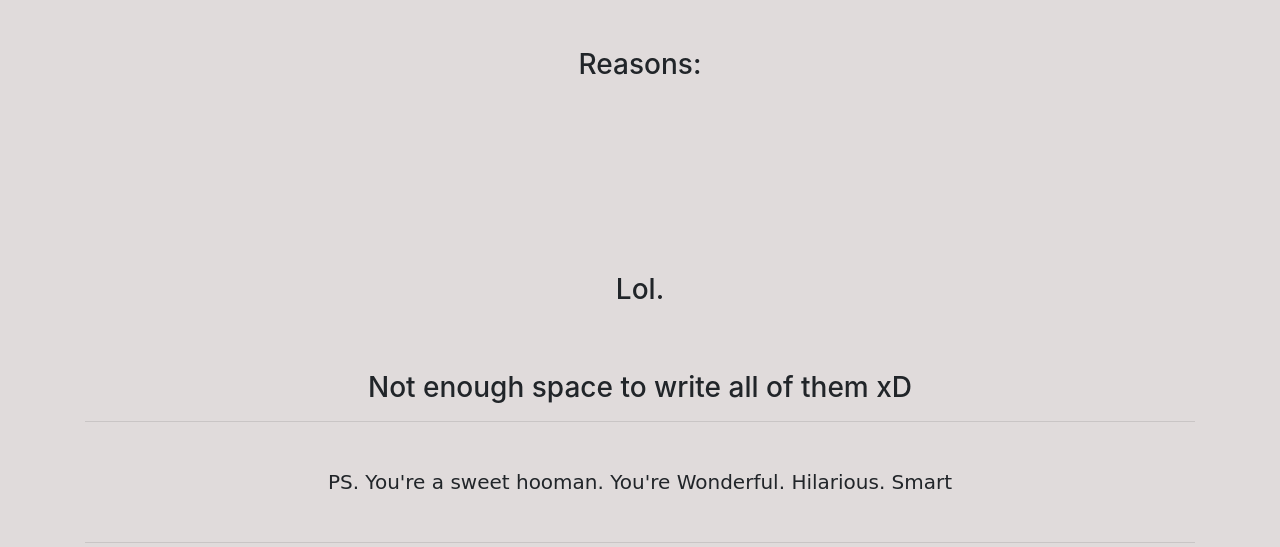
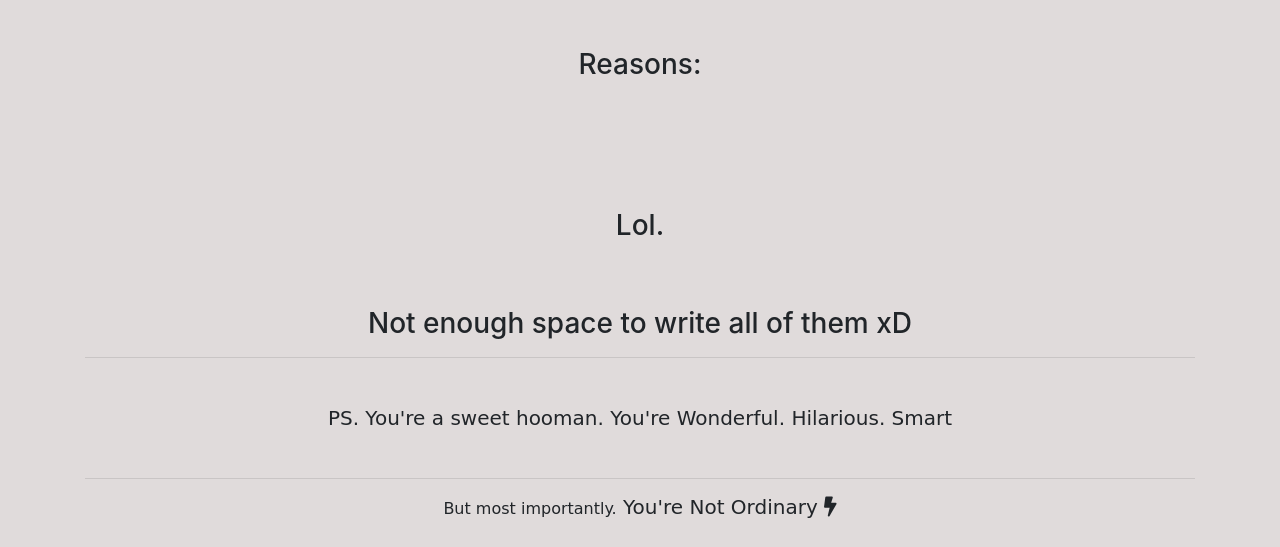
Before and after one commit to ImLordImpaler/pals2, a Django app: page /reasons in a window 1280 px wide. Shown: the part 77-624 px from the top of the page. Run offline with Django 3.2, Linux system fonts and the light colour scheme; some libraries are stand-ins or nearby versions.

Commit message:
Update second.html

```diff
--- a/rachit/templates/rachit/second.html
+++ b/rachit/templates/rachit/second.html
@@ -47,7 +47,7 @@
       background-color: rgb(224, 219, 219);
   }
   .mainHeading{
-      margin-top: 12rem;
+      margin-top: 8rem;
       margin-bottom : 4rem;
   }
   .smallQuote{
```
